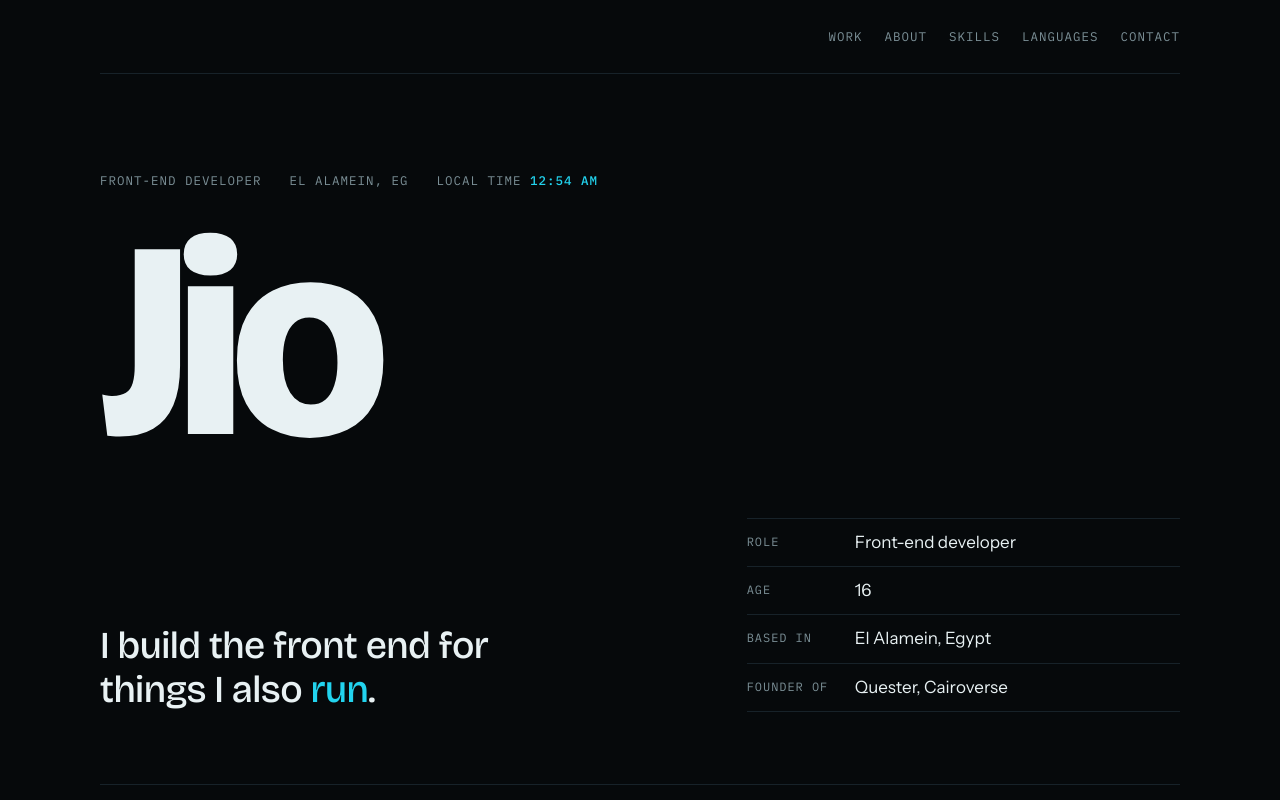
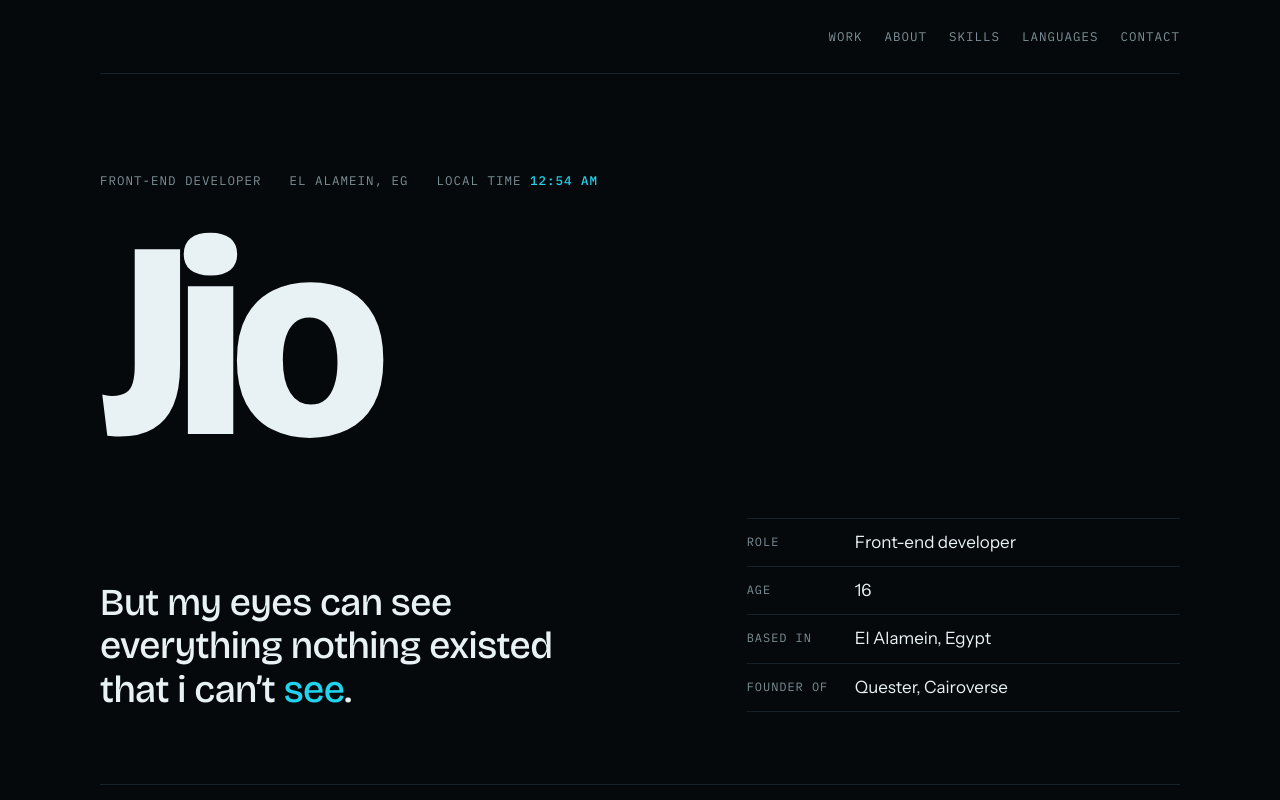
Before and after one commit to j1slc/portfolio, a plain HTML site: page index.html in a window 1280 px wide. Shown: the top 800 px of the page. Drawn offline with nearby package versions, Linux system fonts and the light colour scheme.

Commit message:
Update statement paragraph in index.html

```diff
--- a/index.html
+++ b/index.html
@@ -175,7 +175,7 @@ footer.site-foot { display: flex; justify-content: space-between; align-items: c
       </div>
       <h1 aria-label="Jio">Jio<span class="cursor" aria-hidden="true"></span></h1>
       <div class="hero-lower">
-        <p class="statement">I build the front end for things I also <em>run</em>.</p>
+        <p class="statement">But my eyes can see everything nothing existed that i can’t <em>see</em>.</p>
         <dl class="facts">
           <div><dt>Role</dt><dd>Front-end developer</dd></div>
           <div><dt>Age</dt><dd>16</dd></div>
```
